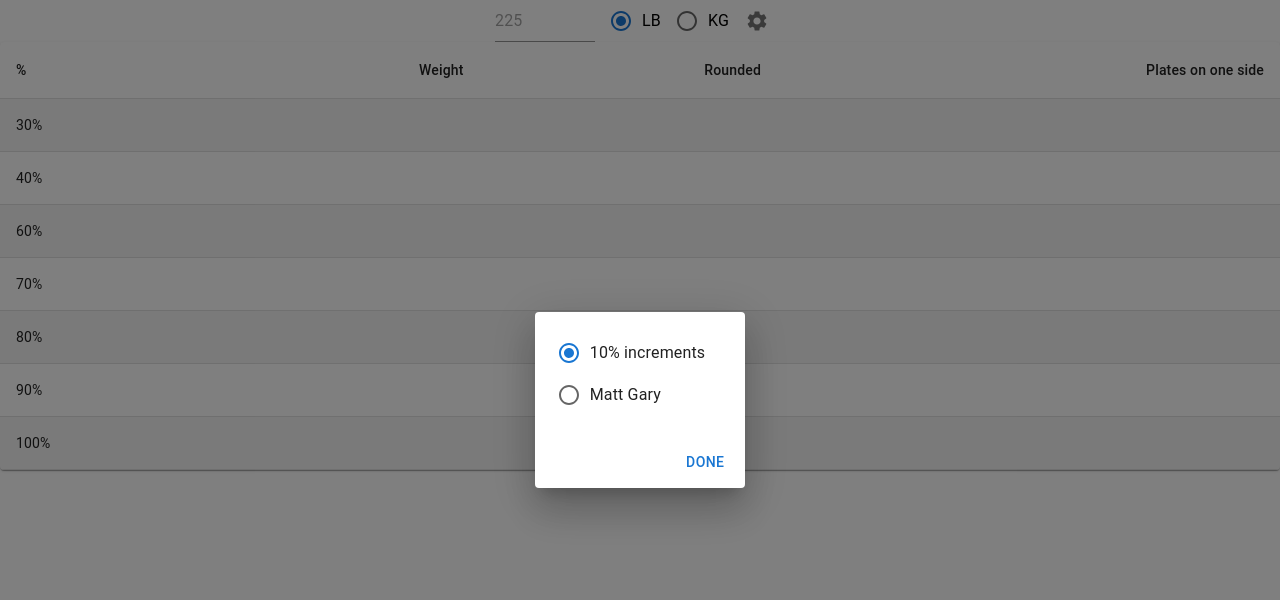
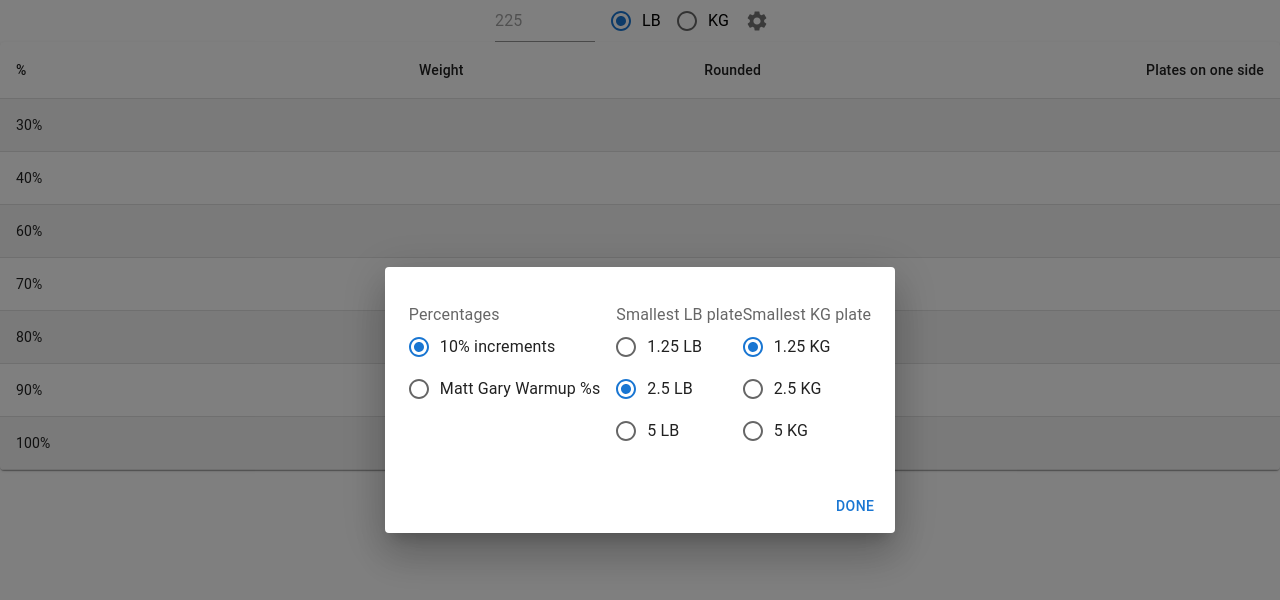
Before and after one commit to esoh/myplatecalculator.com, a React (Create React App) app in the folder webapp/: page / in a window 1280 px wide. Both pictures are taken after a click on the button "close". Shown: the top 600 px of the page. Built offline with nearby package versions, Linux system fonts and the light colour scheme.

Commit message:
feat: add selection for min plate

```diff
--- a/webapp/src/App.js
+++ b/webapp/src/App.js
@@ -19,6 +19,8 @@ import SettingsIcon from '@mui/icons-material/Settings';
 import Dialog from '@mui/material/Dialog';
 import DialogActions from '@mui/material/DialogActions';
 import DialogContent from '@mui/material/DialogContent';
+import FormLabel from '@mui/material/FormLabel';
+import FormControl from '@mui/material/FormControl';
 import { ThemeProvider, createMuiTheme } from '@mui/material/styles';
 import { makeStyles } from '@mui/styles';
 import {
@@ -30,6 +32,9 @@ import {
   UNIT,
   JUMP_CONFIG,
   LOCAL_STORAGE,
+  SMALLEST_PLATE_OPTS,
+  DEFAULT_SMALLEST_LB_PLATE,
+  DEFAULT_SMALLEST_KG_PLATE,
 } from './constants';
 
 const useStyles = makeStyles(theme => ({
@@ -53,7 +58,7 @@ const useStyles = makeStyles(theme => ({
 
 function Main() {
   const [num, setNum] = useState('');
-  const [unit, setUnit] = useState(UNIT.LB);
+  const [unit, setUnit] = useState(localStorage.getItem(LOCAL_STORAGE.UNIT) || UNIT.LB);
   const [jumpConfigKey, setJumpConfigKey] = useState(localStorage.getItem(LOCAL_STORAGE.CONFIG) || JUMP_CONFIG.DEFAULT.key);
   const handleChangeJumpConfig = e => {
     setJumpConfigKey(e.target.value);
@@ -64,13 +69,39 @@ function Main() {
   const [isSettingsOpen, setIsSettingsOpen] = useState(false);
   const onClose = () => setIsSettingsOpen(false);
 
-  const handleChangeUnit = e => setUnit(oldUnit => {
+  const handleChangeUnit = e => {
+    setUnit(oldUnit => {
       const newUnit = e.target.value;
       setNum(prev => convertValue(prev, oldUnit, newUnit));
       return newUnit;
     });
+    localStorage.setItem(LOCAL_STORAGE.UNIT, e.target.value);
+  }
 
   const number = isNaN(num) ? null : parseFloat(num);
+
+  const [smallestLbPlate, setSmallestLbPlate] = useState(() => {
+    const localVal = localStorage.getItem(LOCAL_STORAGE.SMALLEST_LB_PLATE);
+    if (localVal == null) return DEFAULT_SMALLEST_LB_PLATE;
+    return isNaN(parseFloat(localVal)) ? DEFAULT_SMALLEST_LB_PLATE : parseFloat(localVal);
+  });
+  const handleChangeSmallestLbPlate = e => {
+    const val = parseFloat(e.target.value);
+    setSmallestLbPlate(val);
+    localStorage.setItem(LOCAL_STORAGE.SMALLEST_LB_PLATE, val);
+  }
+  const [smallestKgPlate, setSmallestKgPlate] = useState(() => {
+    const localVal = localStorage.getItem(LOCAL_STORAGE.SMALLEST_KG_PLATE);
+    if (localVal == null) return DEFAULT_SMALLEST_KG_PLATE;
+    return isNaN(parseFloat(localVal)) ? DEFAULT_SMALLEST_KG_PLATE : parseFloat(localVal);
+  });
+  const handleChangeSmallestKgPlate = e => {
+    const val = parseFloat(e.target.value);
+    setSmallestKgPlate(val);
+    localStorage.setItem(LOCAL_STORAGE.SMALLEST_KG_PLATE, val);
+  }
+
+  const minPlate = unit === UNIT.KG ? smallestKgPlate : smallestLbPlate;
 
   const jumpConfig = JUMP_CONFIG[jumpConfigKey];
   return (
@@ -121,11 +152,11 @@ function Main() {
                   {isNaN(number) ? '' : parseFloat((percent * number).toFixed(2)).toString()}
                 </TableCell>
                 <TableCell align="right">
-                  {isNaN(number) ? '' : roundToNearest(percent * number, 2.5).toString()}
+                  {isNaN(number) ? '' : roundToNearest(percent * number, minPlate * 2).toString()}
                 </TableCell>
                 <TableCell align="right">
                   <Typography style={{whiteSpace: 'pre-line'}}>
-                    {isNaN(number) ? '' : toPlates(roundToNearest(percent * number, 2.5), unit)}
+                    {isNaN(number) ? '' : toPlates(roundToNearest(percent * number, minPlate * 2), unit)}
                   </Typography>
                 </TableCell>
               </TableRow>
@@ -136,11 +167,33 @@ function Main() {
 
       <Dialog open={isSettingsOpen}>
         <DialogContent>
+          <FormControl component="fieldset" margin="normal">
+            <FormLabel component="legend">Percentages</FormLabel>
             <RadioGroup value={jumpConfigKey} onChange={handleChangeJumpConfig}>
               {Object.entries(JUMP_CONFIG).map(([k, v]) => (
                 <FormControlLabel value={k} control={<Radio />} label={v.label} />
               ))}
             </RadioGroup>
+          </FormControl>
+
+          <FormControl component="fieldset" margin="normal">
+            <FormLabel component="legend">Smallest LB plate</FormLabel>
+            <RadioGroup value={smallestLbPlate} onChange={handleChangeSmallestLbPlate}>
+              {SMALLEST_PLATE_OPTS.map(v => (
+                <FormControlLabel value={v} control={<Radio />} label={`${v} LB`} />
+              ))}
+            </RadioGroup>
+          </FormControl>
+
+          <FormControl component="fieldset" margin="normal">
+            <FormLabel component="legend">Smallest KG plate</FormLabel>
+            <RadioGroup value={smallestKgPlate} onChange={handleChangeSmallestKgPlate}>
+              {SMALLEST_PLATE_OPTS.map(v => (
+                <FormControlLabel value={v} control={<Radio />} label={`${v} KG`} />
+              ))}
+            </RadioGroup>
+          </FormControl>
+
         </DialogContent>
         <DialogActions>
           <Button onClick={onClose}>Done</Button>
--- a/webapp/src/constants.js
+++ b/webapp/src/constants.js
@@ -23,11 +23,19 @@ export const JUMP_CONFIG = {
   },
   MATT_GARY: {
     key: "MATT_GARY",
-    label: 'Matt Gary',
+    label: 'Matt Gary Warmup %s',
     values: [0.475, 0.60, 0.725, 0.825, 0.9, 0.96, 1],
   },
 }
 
 export const LOCAL_STORAGE = {
   CONFIG: "CONFIG",
+  SMALLEST_LB_PLATE: "SMALLEST_LB_PLATE",
+  SMALLEST_KG_PLATE: "SMALLEST_KG_PLATE",
+  UNIT: "UNIT",
 };
+
+export const SMALLEST_PLATE_OPTS = [1.25, 2.5, 5];
+
+export const DEFAULT_SMALLEST_LB_PLATE = 2.5;
+export const DEFAULT_SMALLEST_KG_PLATE = 1.25;
```
Lines whose indentation alone changed are shown as unchanged.
